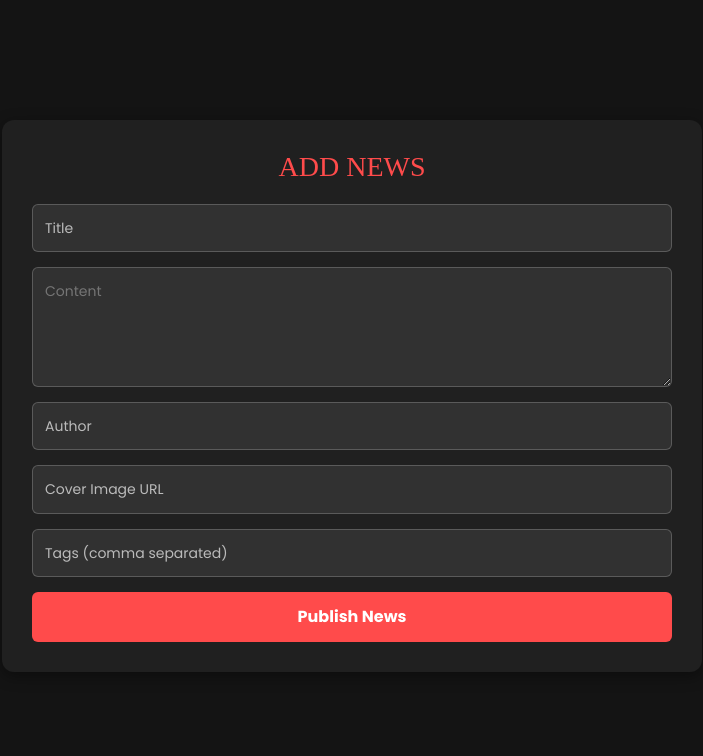
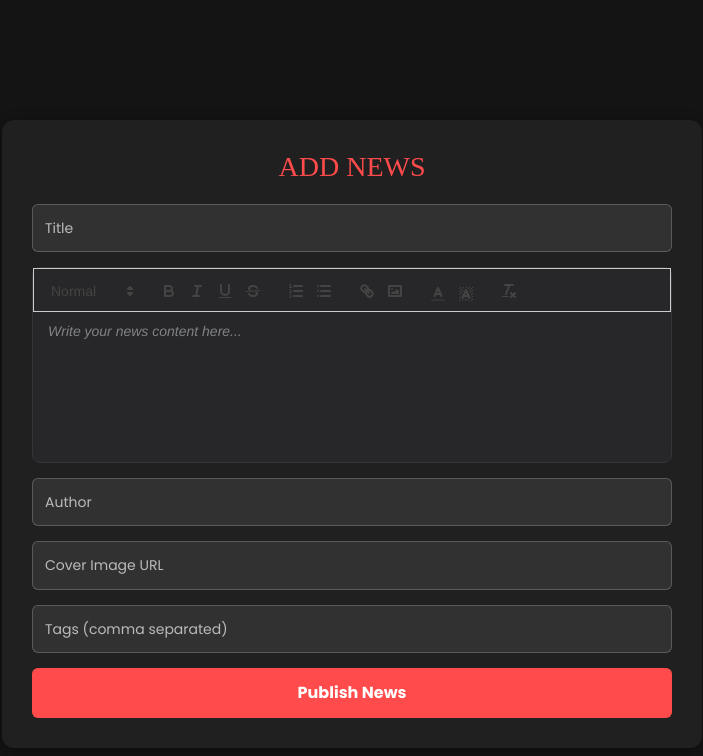
Before and after one commit to Krishn180/ZealPlane-main, a React (Vite) app in the folder Frontend/: page /add-news in a window 1280 px wide. Shown: the top 756 px of the page, without its empty margins (288-991 px from the left). Built offline with nearby package versions, Linux system fonts and the light colour scheme; no server answers; a web font is replaced by a local one.

Commit message:
adding react quill

```diff
--- a/Frontend/src/pages/News/CreateNews.jsx
+++ b/Frontend/src/pages/News/CreateNews.jsx
@@ -1,5 +1,8 @@
 import React, { useState } from "react";
 import axios from "axios";
+import "./CreateNews.scss";
+import "react-quill/dist/quill.snow.css";
+import ReactQuill from "react-quill";
 import "./CreateNews.scss";
 
 const CreateNews = () => {
@@ -10,19 +13,44 @@ const CreateNews = () => {
   const [tags, setTags] = useState("");
   const apiBaseUrl = import.meta.env.VITE_API_BASE_URL;
 
+  // Function to detect links and make them clickable
+  const detectUrls = (text) => {
+    return text.replace(
+      /(https?:\/\/[^\s]+)/g,
+      '<a href="$1" target="_blank" style="color:blue; text-decoration:underline;">$1</a>'
+    );
+  };
+
+  const handleContentChange = (value) => {
+    setContent(detectUrls(value));
+  };
+
   const handleSubmit = async (e) => {
     e.preventDefault();
     try {
+      const cleanedContent = content
+        .replace(/<\/?p>/g, "")
+        .replace(/<br\s*\/?>/gi, "\n")
+        .replace(/background-color:[^;]+;/gi, ""); // remove background-color styles
+
       const newsData = {
         title,
-        content,
+        content: cleanedContent,
         author,
         coverImage, // This is just a URL
-        tags: tags.split(",").map((tag) => tag.trim())
+        tags: tags.split(",").map((tag) => tag.trim()),
       };
 
       await axios.post(`${apiBaseUrl}/news`, newsData);
       alert("News added successfully!");
+
+      // Reset form after submit
+
+      //  setTitle("");
+      //  setContent("");
+      //  setAuthor("");
+      //  setCoverImage("");
+      //  setTags("");
     } catch (err) {
       console.error("Error adding news:", err);
       alert("Failed to add news");
@@ -40,12 +68,39 @@ const CreateNews = () => {
           onChange={(e) => setTitle(e.target.value)}
           required
         />
-        <textarea
-          placeholder="Content"
+        {/* ReactQuill Editor for description/content */}
+        <ReactQuill
           value={content}
-          onChange={(e) => setContent(e.target.value)}
+          theme="snow"
+          onChange={handleContentChange}
           required
+          placeholder="Write your news content here..."
+          className="quill"
+          modules={{
+            toolbar: [
+              [{ header: [1, 2, false] }],
+              ["bold", "italic", "underline", "strike"],
+              [{ list: "ordered" }, { list: "bullet" }],
+              ["link", "image"],
+              [{ color: [] }, { background: [] }],
+              ["clean"],
+            ],
+          }}
+          formats={[
+            "header",
+            "bold",
+            "italic",
+            "underline",
+            "strike",
+            "list",
+            "bullet",
+            "link",
+            "image",
+            "color",
+            "background",
+          ]}
         />
+
         <input
           type="text"
           placeholder="Author"
--- a/Frontend/src/pages/News/CreateNews.scss
+++ b/Frontend/src/pages/News/CreateNews.scss
@@ -60,3 +60,30 @@
     }
   }
 }
+
+.quill {
+  width: 100%; /* Ensures the editor takes full width of the parent container */
+  min-height: 150px; /* Sets a minimum height for the editor */
+  border: 1px solid #343536; /* Keeps a consistent border */
+  border-radius: 8px; /* Rounded corners */
+  background-color: #272729; /* Consistent background */
+  color: #d7dadc; /* Text color */
+}
+
+.quill .ql-container {
+  border: none; /* Removes inner container border */
+  font-size: 14px; /* Ensures consistent font size */
+}
+
+.quill .ql-editor {
+  min-height: 150px; /* Ensures the editor area has sufficient height */
+  padding: 10px; /* Adds padding inside the editor area */
+}
+
+.quill:focus {
+  outline: none; /* Removes outline when the editor is focused */
+}
+/* Add this CSS to your .quill class */
+.quill .ql-editor::before {
+  color: #818384 !important;
+}
--- a/Frontend/src/pages/News/NewsDetail.jsx
+++ b/Frontend/src/pages/News/NewsDetail.jsx
@@ -2,6 +2,7 @@ import React, { useEffect, useState } from "react";
 import { useParams } from "react-router-dom";
 import axios from "axios";
 import Header from "../../components/header/Header";
+import linkifyHtml from "linkify-html";
 import "./NewsDetail.scss";
 
 const NewsDetail = () => {
@@ -50,8 +51,11 @@ const NewsDetail = () => {
 
           <div
             className="news-content"
-            dangerouslySetInnerHTML={{ __html: news.content }}
-          />
+            dangerouslySetInnerHTML={{
+              __html: linkifyHtml(news.content || "No content available"),
+            }}
+            style={{ whiteSpace: "pre-wrap" }}
+          ></div>
         </main>
 
         {/* Right Sidebar */}
--- a/Frontend/src/pages/News/NewsDetail.scss
+++ b/Frontend/src/pages/News/NewsDetail.scss
@@ -90,6 +90,10 @@
       font-size: 16px;
       line-height: 1.7;
       color: #d7dadc;
+      text-align: justify;
+      word-wrap: break-word;
+      overflow-wrap: break-word;
+      white-space: pre-wrap;
 
       p {
         margin-bottom: 16px;
@@ -101,7 +105,9 @@
         border-radius: 8px;
       }
 
-      h2, h3, h4 {
+      h2,
+      h3,
+      h4 {
         margin-top: 20px;
         margin-bottom: 10px;
         color: #fff;
@@ -116,6 +122,9 @@
         }
       }
     }
+  }
+  .news-contenta:hover {
+    text-decoration: none; /* Underline remove on hover */
   }
 
   .right-sidebar {
```
